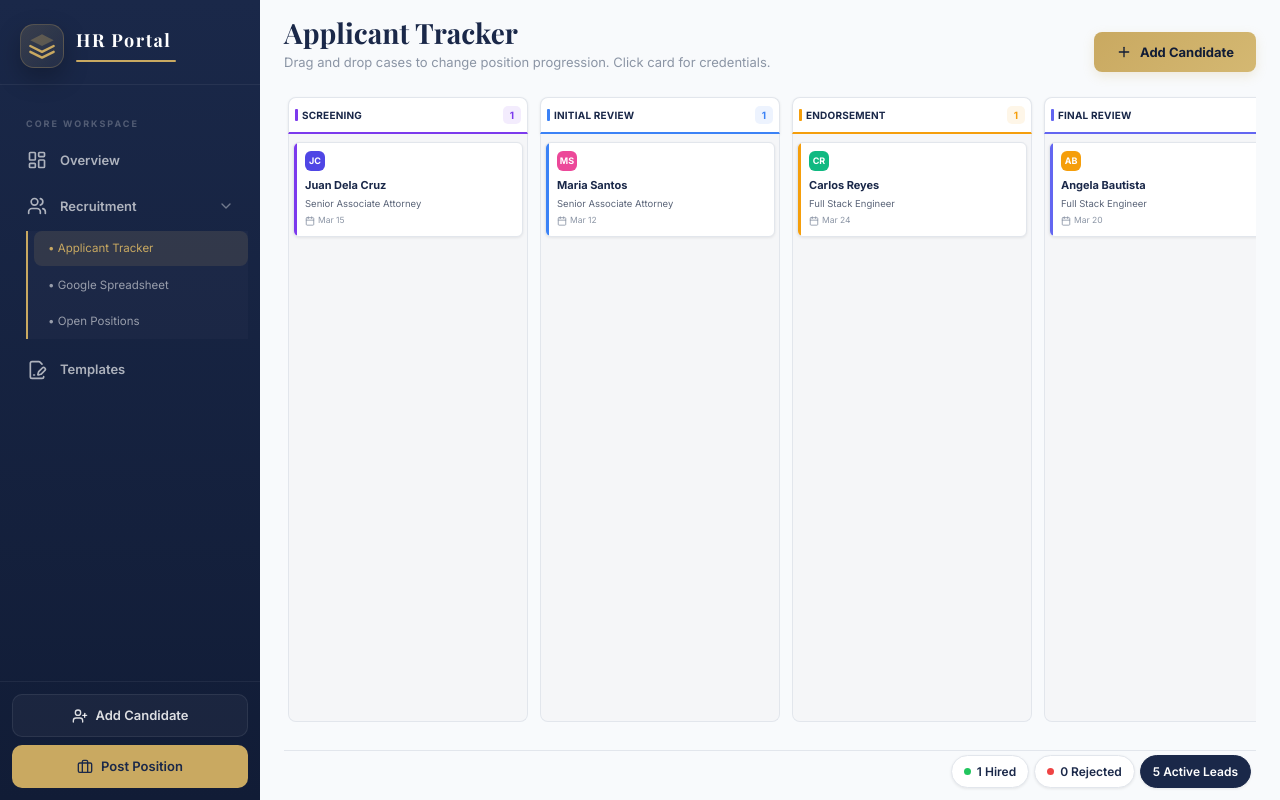
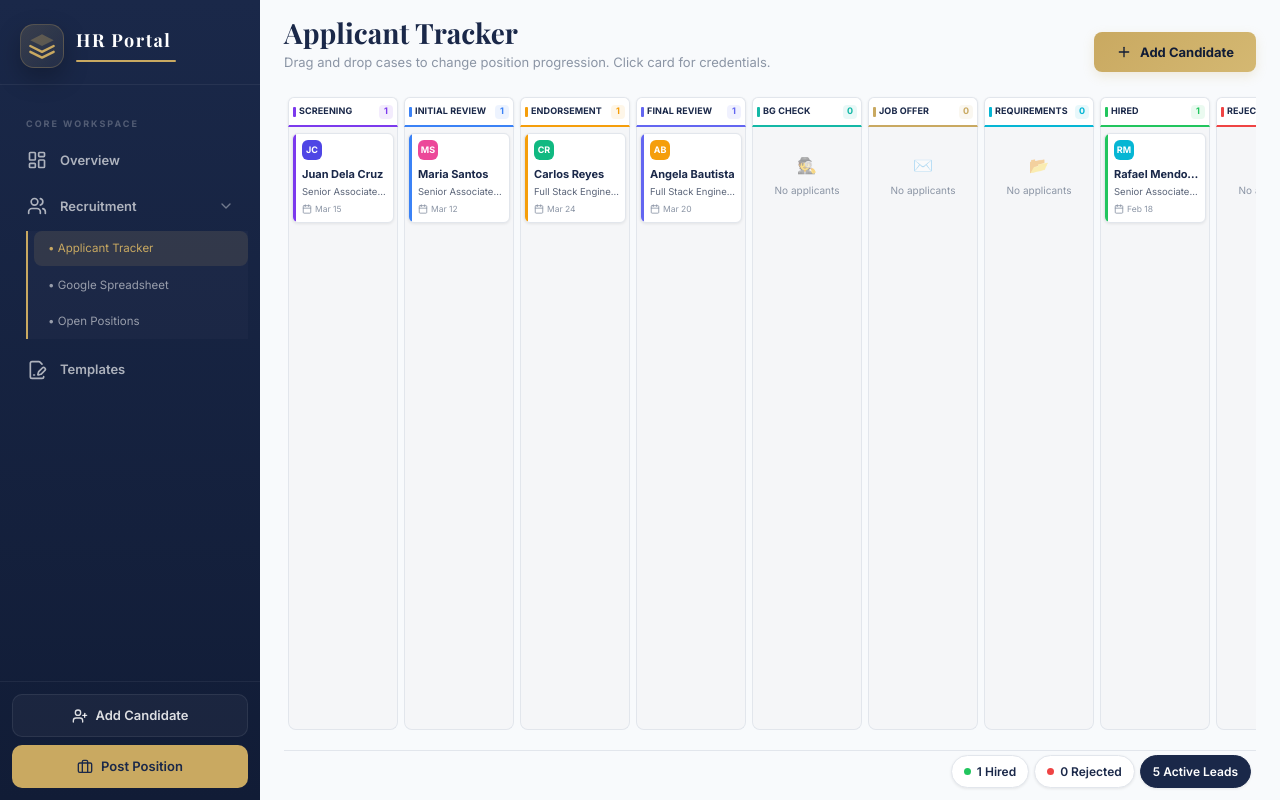
Before and after one commit to azaleadns/hr-portal, a React (Vite) app: page /applicant-tracker in a window 1280 px wide. Built offline with nearby package versions, Linux system fonts and the light colour scheme.

Commit message:
style: refactor Kanban board and update UI
- Refine Kanban column sizing and layout spacing
- Update spreadsheet embed for interactive editing
- Remove redundant sync status badge
- Add project favicon and update document title

```diff
--- a/index.html
+++ b/index.html
@@ -3,7 +3,8 @@
   <head>
     <meta charset="UTF-8" />
     <meta name="viewport" content="width=device-width, initial-scale=1.0" />
-    <title>STLAF - HR Portal</title>
+    <link rel="icon" type="image/svg+xml" href="/favicon.svg" />
+    <title>STLAgF - HR Portal</title>
   </head>
   <body>
     <div id="root"></div>
--- a/src/components/ApplicantTracker.css
+++ b/src/components/ApplicantTracker.css
@@ -51,22 +51,22 @@
 .kanban-board {
   display: flex !important;
   flex-wrap: nowrap !important;
-  gap: 12px;
+  gap: 6px;
   margin-top: 1px;
   flex: 1;
   min-height: 0;
   align-items: stretch;
   overflow-x: auto !important;
   overflow-y: hidden !important;
-  padding: 4px 4px 12px 4px;
+  padding: 4px;
   scrollbar-width: thin;
 }
 
 .kanban-column {
   display: flex;
   flex-direction: column;
-  flex: 0 0 240px !important;
-  min-width: 220px !important;
+  flex: 1 1 0px !important;
+  min-width: 110px !important;
   height: 100%;
 }
 
@@ -74,9 +74,9 @@
   display: flex;
   justify-content: space-between;
   align-items: center;
-  padding: 8px 6px;
+  padding: 6px 4px;
   background: var(--white);
-  border-radius: 8px 8px 0 0;
+  border-radius: 6px 6px 0 0;
   border: 1px solid var(--border-color);
   border-bottom: 2px solid var(--col-color);
   box-shadow: var(--shadow-sm);
@@ -86,45 +86,45 @@
 .column-header-left {
   display: flex;
   align-items: center;
-  gap: 4px;
+  gap: 3px;
   min-width: 0;
 }
 
 .column-indicator {
   width: 3px;
-  height: 12px;
+  height: 10px;
   border-radius: 1px;
   flex-shrink: 0;
 }
 
 .column-title {
-  font-size: 10px;
+  font-size: 9px;
   font-weight: 750;
   color: var(--text-primary);
   white-space: nowrap;
   overflow: hidden;
   text-overflow: ellipsis;
   text-transform: uppercase;
-  letter-spacing: 0.2px;
+  letter-spacing: 0.1px;
 }
 
 .column-count {
-  min-width: 18px;
-  height: 18px;
-  border-radius: 5px;
+  min-width: 14px;
+  height: 14px;
+  border-radius: 4px;
   display: flex;
   align-items: center;
   justify-content: center;
-  font-size: 10px;
+  font-size: 9px;
   font-weight: 800;
   flex-shrink: 0;
-  padding: 0 4px;
+  padding: 0 2px;
 }
 
 /* Column Body */
 .column-body {
   flex: 1;
-  padding: 8px 4px;
+  padding: 6px 3px;
   background: #f5f6f8;
   border-radius: 0 0 8px 8px;
   border: 1px solid var(--border-color);
@@ -133,7 +133,7 @@
   transition: background var(--transition-fast);
   display: flex;
   flex-direction: column;
-  gap: 6px;
+  gap: 4px;
 }
 
 .column-body.dragging-over {
@@ -174,7 +174,7 @@
 
 .card-content {
   flex: 1;
-  padding: 8px;
+  padding: 6px;
   min-width: 0;
 }
 
--- a/src/components/Dashboard.tsx
+++ b/src/components/Dashboard.tsx
@@ -452,27 +452,6 @@ export default function Dashboard({ applicants, employees }: DashboardProps) {
           <p className="page-subtitle">Inspect dynamic firm statistics, hiring channels, and employee structures from Google Sheets</p>
         </div>
         <div style={{ display: 'flex', alignItems: 'center', gap: '8px', flexWrap: 'wrap' }}>
-
-          {/* Sync status metadata badge */}
-          <div style={{ display: 'flex', alignItems: 'center', gap: '6px', padding: '6px 12px', background: '#f8fafc', border: '1px solid #e2e8f0', borderRadius: '8px', fontSize: '11px', color: '#64748b' }}>
-            {errorMsg ? (
-              <>
-                <span style={{ width: '8px', height: '8px', background: '#f59e0b', borderRadius: '50%' }}></span>
-                <span>Fallback Mode Active</span>
-              </>
-            ) : sheetEmployees.length > 0 ? (
-              <>
-                <span style={{ width: '8px', height: '8px', background: '#22c55e', borderRadius: '50%' }}></span>
-                <span>Live Sheet: {sheetEmployees.length} rows</span>
-              </>
-            ) : (
-              <>
-                <Loader2 size={12} className="animate-spin" />
-                <span>Syncing live spreadsheet...</span>
-              </>
-            )}
-          </div>
-
           <a
             href="https://docs.google.com/spreadsheets/d/1MCXPxNuU67Bn_MNB0ye3fh3Mlx5HwMIJdh52V9rgSBk/edit?gid=0#gid=0"
             target="_blank"
--- a/src/components/SpreadsheetEmbed.tsx
+++ b/src/components/SpreadsheetEmbed.tsx
@@ -3,11 +3,11 @@ import { ExternalLink, Database, RefreshCw, FileSpreadsheet } from 'lucide-react
 
 export default function SpreadsheetEmbed() {
   const spreadsheetId = '1MCXPxNuU67Bn_MNB0ye3fh3Mlx5HwMIJdh52V9rgSBk';
-  // Use the direct embed url structure or standard edit with minimal chroming
-  const embedUrl = `https://docs.google.com/spreadsheets/d/${spreadsheetId}/edit?rm=minimal&widget=true&headers=false`;
+  // Use standard edit URL without widget structure to allow direct interactive cell editing
+  const embedUrl = `https://docs.google.com/spreadsheets/d/${spreadsheetId}/edit?rm=minimal`;
 
   return (
-    <div className="page-layout" style={{ height: '90vh', display: 'flex', flexDirection: 'column', gap: '12px' }}>
+    <div className="page-layout" style={{ height: 'calc(100vh - 32px)', maxWidth: 'none', width: '100%', padding: '16px 24px 8px 24px', display: 'flex', flexDirection: 'column', gap: '12px' }}>
       {/* Dynamic Header */}
       <header className="page-header" style={{ flexShrink: 0 }}>
         <div>
```
Also changed, not shown: public/favicon.svg (added).
